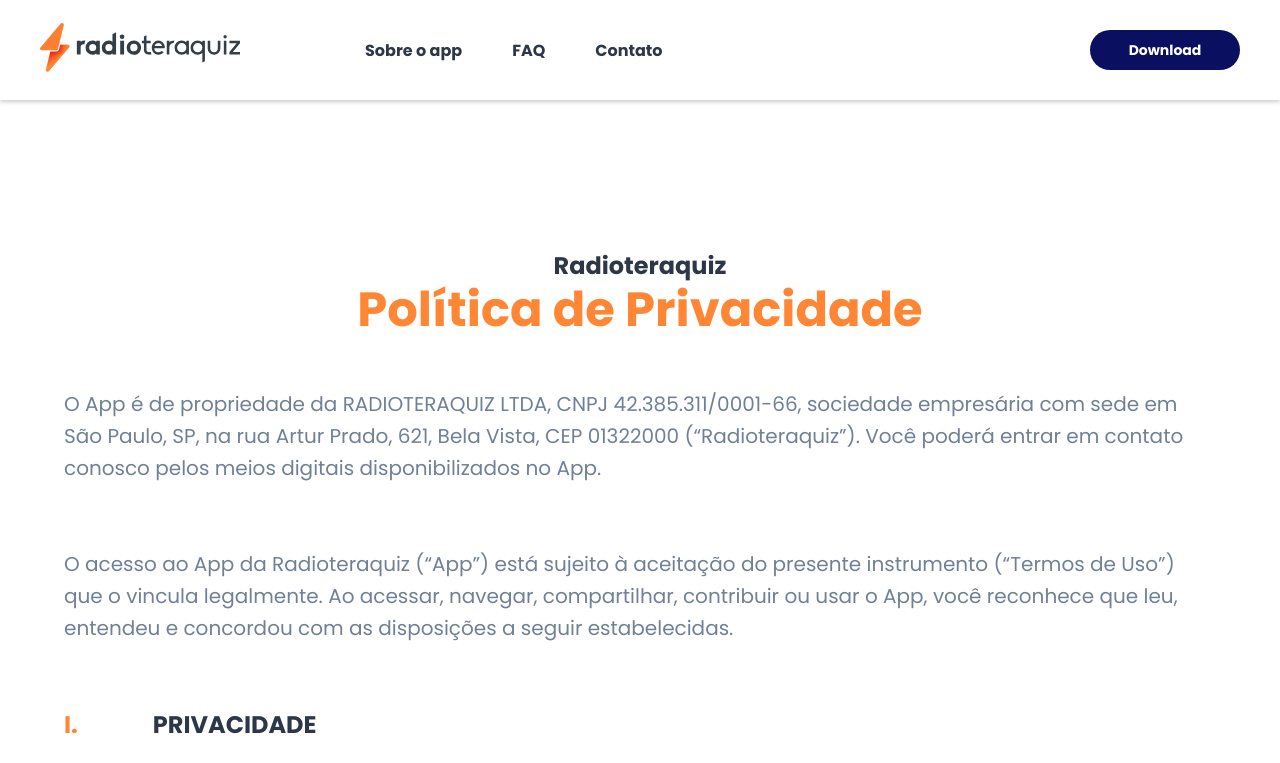
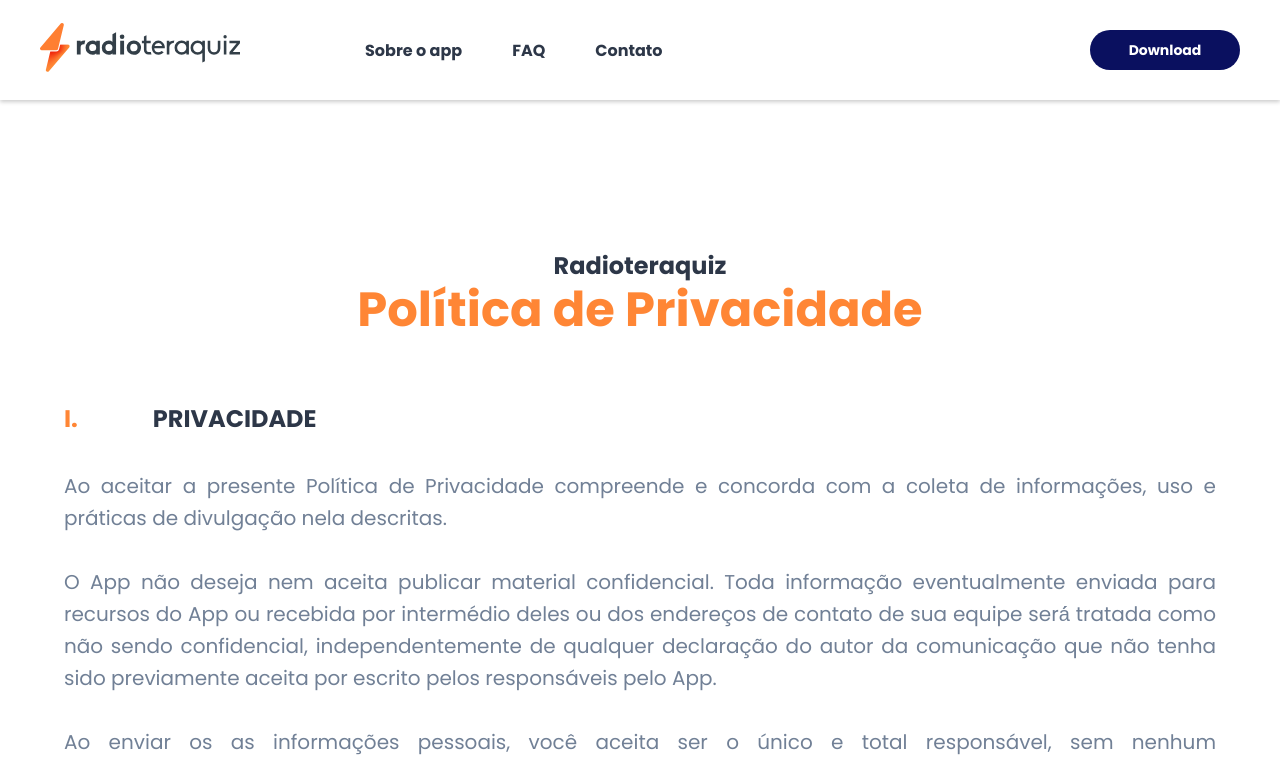
Before and after one commit to bernardojb/radioteraquiz, a React (Create React App) app: page /politica-de-privacidade in a window 1280 px wide. Shown: the top 763 px of the page. Built offline with nearby package versions, Linux system fonts and the light colour scheme.

Commit message:
header arrumado 3

```diff
--- a/src/pages/PP.js
+++ b/src/pages/PP.js
@@ -48,16 +48,6 @@
           color: '#FF8635',
           marginBottom: '50px',
         }}>Política de Privacidade</Typography>
-        <Typography variant='h6'
-          sx={{
-            color: '#718096',
-          }}>
-          O App é de propriedade da RADIOTERAQUIZ LTDA, CNPJ 42.385.311/0001-66, sociedade empresária com sede em São Paulo, SP, na rua Artur Prado, 621, Bela Vista, CEP 01322000 (“Radioteraquiz”). Você poderá entrar em contato conosco pelos meios digitais disponibilizados no App.
-          <br />
-          <br />
-          <br />
-          O acesso ao App da Radioteraquiz (“App”) está sujeito à aceitação do presente instrumento (“Termos de Uso”) que o vincula legalmente. Ao acessar, navegar, compartilhar, contribuir ou usar o App, você reconhece que leu, entendeu e concordou com as disposições a seguir estabelecidas.
-        </Typography>
       </Box>
 
       <Sobre
```
